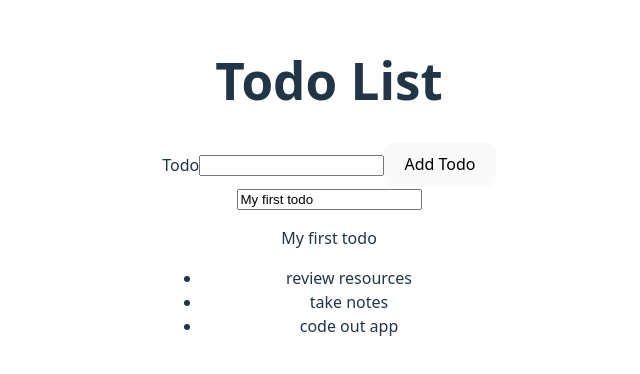
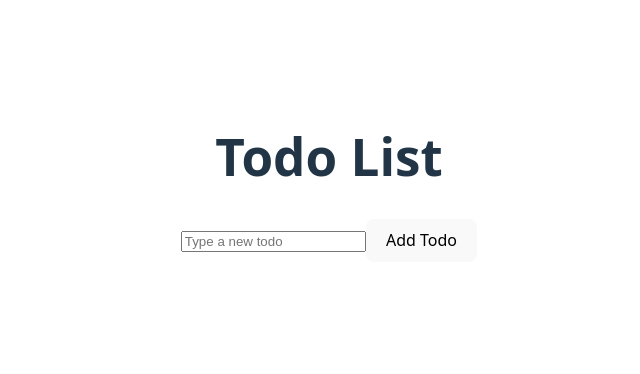
Before and after one commit to kenward85/React-toodoo4, a React (Vite) app: page / in a window 1280 px wide. Shown: the part 214-588 px from the top of the page, without its empty margins (311-951 px from the left). Built offline with nearby package versions, Linux system fonts and the light colour scheme.

Commit message:
Week 4: State and Events assignment complete

```diff
--- a/src/App.jsx
+++ b/src/App.jsx
@@ -1,38 +1,24 @@
-// src/App.jsx
-import { useState } from 'react';
-import './App.css';
-import TodoForm from './TodoForm';
+import { useState } from "react";
+import "./App.css";
+import TodoForm from "./TodoForm";
+import TodoList from "./TodoList";
 
 function App() {
-  const [newTodo, setNewTodo] = useState("My first todo");
 
-  const todos = [
-    { id: 1, title: "review resources" },
-    { id: 2, title: "take notes" },
-    { id: 3, title: "code out app" },
-  ];
+  const [todoList, setTodoList] = useState([]);
+
+
+  function addTodo(title) {
+    const newTodo = { id: Date.now(), title };
+    setTodoList(prev => [...prev, newTodo]);
+  }
+
 
   return (
     <div>
       <h1>Todo List</h1>
-      <TodoForm />
-
-      {/* ✅ Input field to update newTodo */}
-      <input
-        type="text"
-        value={newTodo}
-        onChange={(e) => setNewTodo(e.target.value)}
-        placeholder="Type a new todo"
-      />
-
-      {/* ✅ Display the current newTodo */}
-      <p>{newTodo}</p>
-
-      <ul>
-        {todos.map(todo => (
-          <li key={todo.id}>{todo.title}</li>
-        ))}
-      </ul>
+      <TodoForm onAddTodo={addTodo} />        {/* pass handler */}
+      <TodoList todoList={todoList} />        {/* render from state */}
     </div>
   );
 }
--- a/src/TodoForm.jsx
+++ b/src/TodoForm.jsx
@@ -1,11 +1,35 @@
-// src/TodoForm.jsx
-import React from "react";
+import { useRef } from "react";
 
-function TodoForm() {
+function TodoForm({ onAddTodo }) {
+  const todoTitleInput = useRef("");
+
+  function handleAddTodo(event) {
+    event.preventDefault();
+    // For the learning step you can inspect:
+    // console.dir(event.target);
+    // console.dir(event.target.title);
+
+    const title = event.target.title.value.trim();
+    if (!title) {
+      todoTitleInput.current.focus();
+      return;
+    }
+
+    onAddTodo(title);
+
+    // clear and refocus
+    event.target.title.value = "";
+    todoTitleInput.current.focus();
+  }
+
   return (
-    <form>
-      <label htmlFor="todoTitle">Todo</label>
-      <input type="text" id="todoTitle" />
+    <form onSubmit={handleAddTodo}>
+      <input
+        type="text"
+        name="title"                 // ← required for event.target.title
+        ref={todoTitleInput}         // ← ref for re-focus
+        placeholder="Type a new todo"
+      />
       <button type="submit">Add Todo</button>
     </form>
   );
--- a/src/TodoList.jsx
+++ b/src/TodoList.jsx
@@ -1,6 +1,13 @@
-{/*extract from TodoList.jsx*/}
-function TodoList(){
-    return
+import TodoListItem from "./TodoListItem";
+
+function TodoList({ todoList }) {
+  return (
+    <ul>
+      {todoList.map((todo) => (
+        <TodoListItem key={todo.id} todo={todo} />
+      ))}
+    </ul>
+  );
 }
 
-export default TodoList
+export default TodoList;
--- a/src/TodoListItem.jsx
+++ b/src/TodoListItem.jsx
@@ -1,14 +1,5 @@
-// src/TodoList.jsx
-import TodoListItem from './TodoListItem';
-
-function TodoList({ todos }) {
-  return (
-    <ul>
-      {todos.map((todo) => (
-        <TodoListItem key={todo.id} todo={todo} />
-      ))}
-    </ul>
-  );
+function TodoListItem({ todo }) {
+  return <li>{todo.title}</li>;
 }
 
-export default TodoList;
+export default TodoListItem;
```
